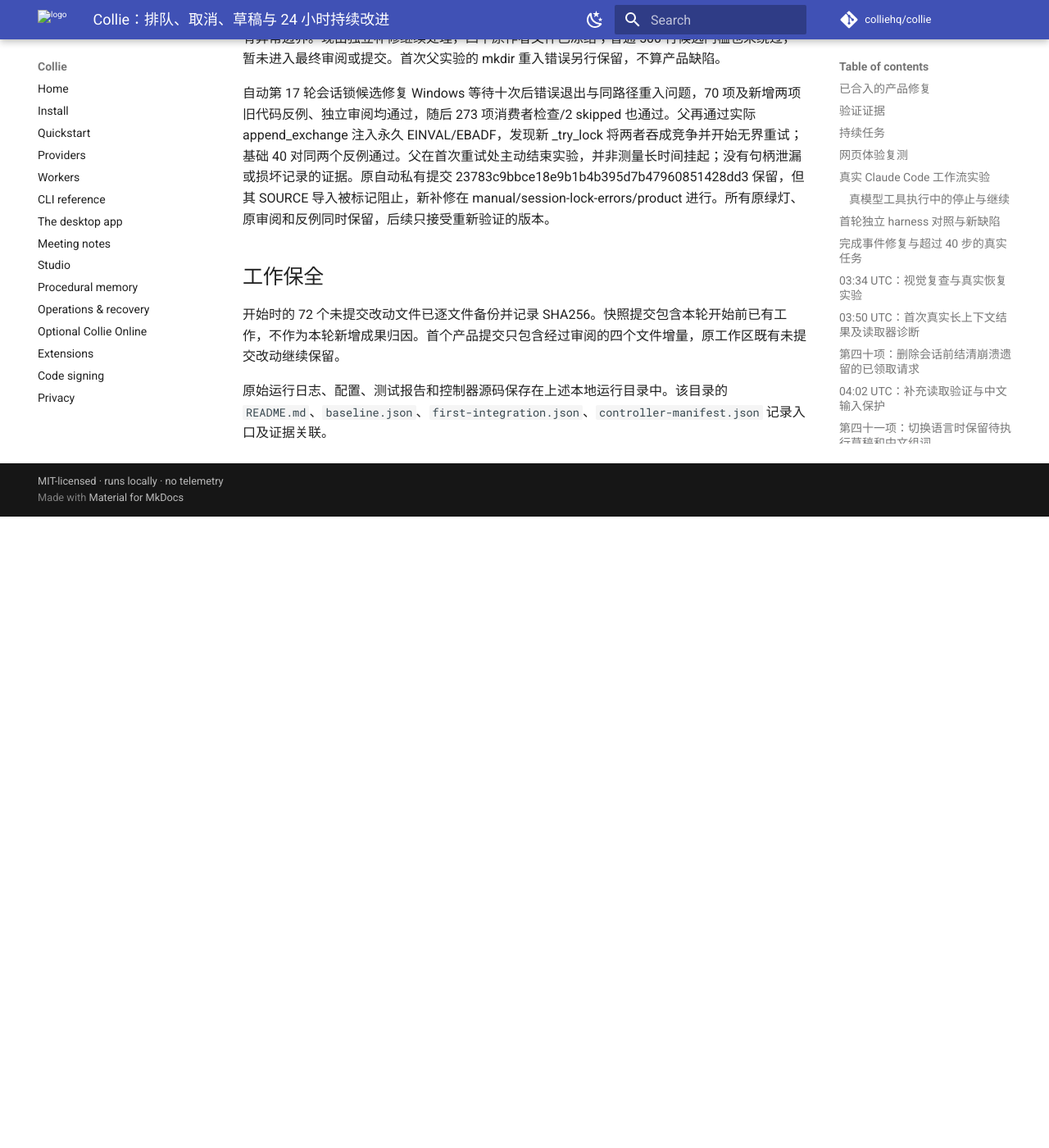
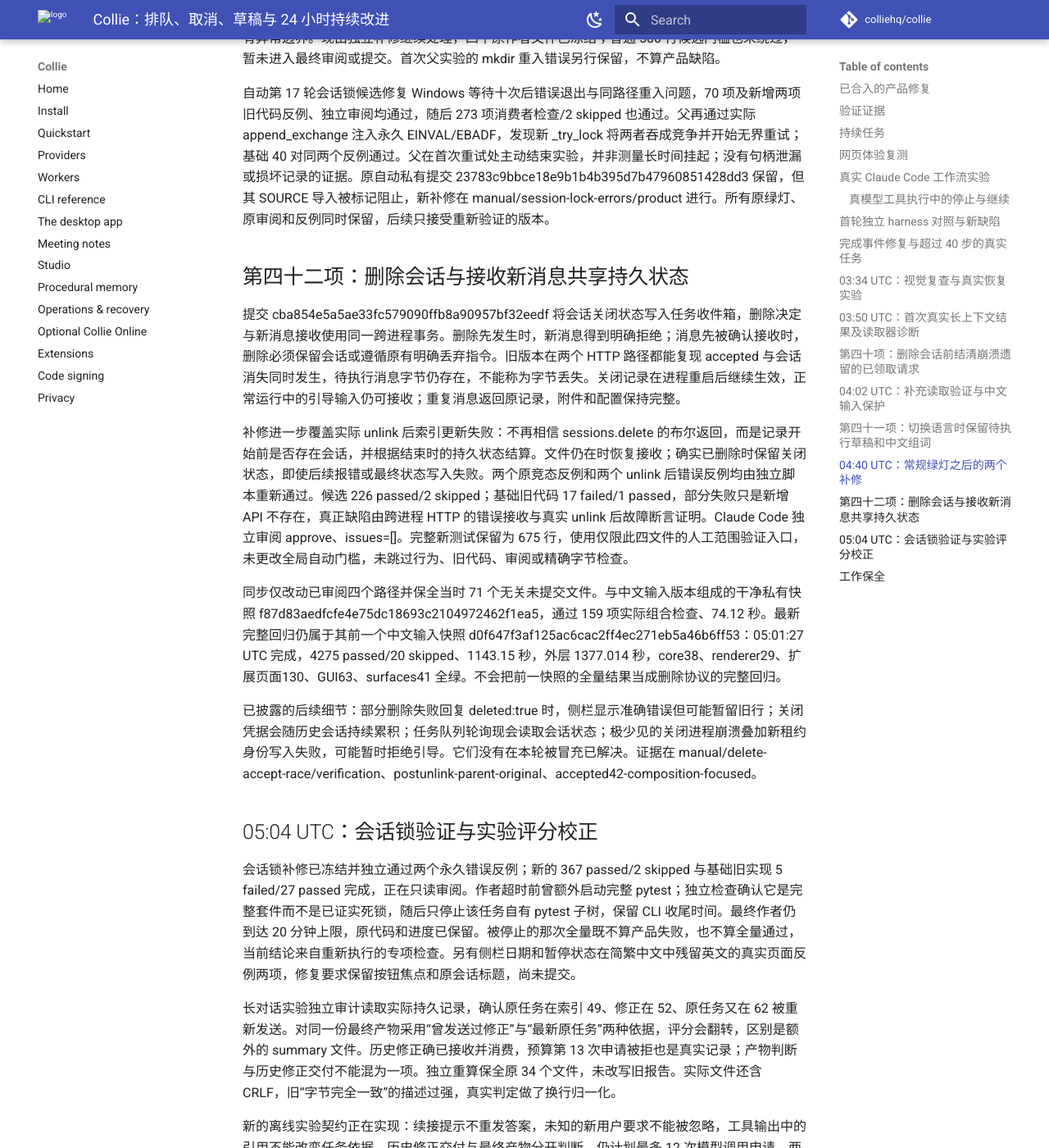
Before and after one commit to colliehq/collie, an MkDocs documentation site: the page built from docs/product-evolution-2026-09-13.md, in a window 1280 px wide and 1400 px high, scrolled down 32681 px. Shown: the whole window at 82% size. Built offline with MkDocs 1.6.1 and Material for MkDocs 9.7.7, drawn with Linux system fonts in a browser that asks for light colours; comment, search, counter and statistics services are not loaded; before the commit the page ends 33311 px from its top, so only the background shows below that; some of the changed text lies outside the part shown.

Commit message:
docs: record durable deletion and complete UI regression results

```diff
--- a/docs/product-evolution-2026-09-13.md
+++ b/docs/product-evolution-2026-09-13.md
@@ -2,7 +2,7 @@
 
 本轮从 2026-09-13 05:15 PDT 开始，后台任务截止于 2026-09-14 05:15 PDT。
 
-截至 9 月 14 日 04:40 UTC，四十一项产品改动已提交。最新中文动态队列与输入法保护通过 168 项独立回归及 Claude Code 审阅，完整组合回归正在运行；最近已完成的全量仍为第四十项的 4267 passed、20 skipped，GUI 63/63、跨界面 41/41、renderer 29/29。删除/接收竞态与会话锁候选各通过常规检查后，父分别补出了删除后索引失败、永久锁错误被无限重试的反例，均继续补修，未作为已交付成果。首组 Max 真实长上下文实验仍为五轴通过、任务未完成；原恢复与物理请求计数保留未验证，副本检查点回放作为单独补充。
+截至 9 月 14 日 05:04 UTC，四十二项产品改动已提交。第四十一项中文输入版本的完整回归已通过：4275 passed、20 skipped，GUI 63/63、跨界面 41/41、renderer 29/29。第四十二项删除/接收竞态修复通过 226 项独立专项及审阅；与前项的实际组合另有 159 项通过。会话锁补修通过 367 项/2 skipped，正在新的独立审阅；侧栏中英文混杂的两项反例正在修复。首组 Max 实验保留原五轴 PASS、两轴 UNVERIFIED、任务 FAIL，但独立审计确认第二阶段重发原任务，产物评分对采用哪条指令敏感，因此不能将原产物 PASS 当成遵循最新任务的可靠结论。
 
 ## 已合入的产品修复
 
@@ -436,6 +436,24 @@ v9 的实验路由现保留产品内建 claude-agent-sdk 身份，在自己的
 
 自动第 17 轮会话锁候选修复 Windows 等待十次后错误退出与同路径重入问题，70 项及新增两项旧代码反例、独立审阅均通过，随后 273 项消费者检查/2 skipped 也通过。父再通过实际 append_exchange 注入永久 EINVAL/EBADF，发现新 _try_lock 将两者吞成竞争并开始无界重试；基础 40 对同两个反例通过。父在首次重试处主动结束实验，并非测量长时间挂起；没有句柄泄漏或损坏记录的证据。原自动私有提交 23783c9bbce18e9b1b4b395d7b47960851428dd3 保留，但其 SOURCE 导入被标记阻止，新补修在 manual/session-lock-errors/product 进行。所有原绿灯、原审阅和反例同时保留，后续只接受重新验证的版本。
 
+## 第四十二项：删除会话与接收新消息共享持久状态
+
+提交 cba854e5a5ae33fc579090ffb8a90957bf32eedf 将会话关闭状态写入任务收件箱，删除决定与新消息接收使用同一跨进程事务。删除先发生时，新消息得到明确拒绝；消息先被确认接收时，删除必须保留会话或遵循原有明确丢弃指令。旧版本在两个 HTTP 路径都能复现 accepted 与会话消失同时发生，待执行消息字节仍存在，不能称为字节丢失。关闭记录在进程重启后继续生效，正常运行中的引导输入仍可接收；重复消息返回原记录，附件和配置保持完整。
+
+补修进一步覆盖实际 unlink 后索引更新失败：不再相信 sessions.delete 的布尔返回，而是记录开始前是否存在会话，并根据结束时的持久状态结算。文件仍在时恢复接收；确实已删除时保留关闭状态，即使后续报错或最终状态写入失败。两个原竞态反例和两个 unlink 后错误反例均由独立脚本重新通过。候选 226 passed/2 skipped；基础旧代码 17 failed/1 passed，部分失败只是新增 API 不存在，真正缺陷由跨进程 HTTP 的错误接收与真实 unlink 后故障断言证明。Claude Code 独立审阅 approve、issues=[]。完整新测试保留为 675 行，使用仅限此四文件的人工范围验证入口，未更改全局自动门槛，未跳过行为、旧代码、审阅或精确字节检查。
+
+同步仅改动已审阅四个路径并保全当时 71 个无关未提交文件。与中文输入版本组成的干净私有快照 f87d83aedfcfe4e75dc18693c2104972462f1ea5，通过 159 项实际组合检查、74.12 秒。最新完整回归仍属于其前一个中文输入快照 d0f647f3af125ac6cac2ff4ec271eb5a46b6ff53：05:01:27 UTC 完成，4275 passed/20 skipped、1143.15 秒，外层 1377.014 秒，core38、renderer29、扩展页面130、GUI63、surfaces41 全绿。不会把前一快照的全量结果当成删除协议的完整回归。
+
+已披露的后续细节：部分删除失败回复 deleted:true 时，侧栏显示准确错误但可能暂留旧行；关闭凭据会随历史会话持续累积；任务队列轮询现会读取会话状态；极少见的关闭进程崩溃叠加新租约身份写入失败，可能暂时拒绝引导。它们没有在本轮被冒充已解决。证据在 manual/delete-accept-race/verification、postunlink-parent-original、accepted42-composition-focused。
+
+## 05:04 UTC：会话锁验证与实验评分校正
+
+会话锁补修已冻结并独立通过两个永久错误反例；新的 367 passed/2 skipped 与基础旧实现 5 failed/27 passed 完成，正在只读审阅。作者超时前曾额外启动完整 pytest；独立检查确认它是完整套件而不是已证实死锁，随后只停止该任务自有 pytest 子树，保留 CLI 收尾时间。最终作者仍到达 20 分钟上限，原代码和进度已保留。被停止的那次全量既不算产品失败，也不算全量通过，当前结论来自重新执行的专项检查。另有侧栏日期和暂停状态在简繁中文中残留英文的真实页面反例两项，修复要求保留按钮焦点和原会话标题，尚未提交。
+
+长对话实验独立审计读取实际持久记录，确认原任务在索引 49、修正在 52、原任务又在 62 被重新发送。对同一份最终产物采用“曾发送过修正”与“最新原任务”两种依据，评分会翻转，区别是额外的 summary 文件。历史修正确已接收并消费，预算第 13 次申请被拒也是真实记录；产物判断与历史修正交付不能混为一项。独立重算保全原 34 个文件，未改写旧报告。实际文件还含 CRLF，旧“字节完全一致”的描述过强，真实判定做了换行归一化。
+
+新的离线实验契约正在实现：续接提示不重发答案，未知的新用户要求不能被忽略，工具输出中的引用不能改变任务依据，历史修正交付与最终产物分开判断。仍计划最多 12 次模型调用申请、两个自有进程生命周期、4000 的人为压缩阈值，尚未准入或执行新的真实模型批次，也不作其他 harness 的排名结论。证据在 manual/context-pressure-v10-contract/native-parent-original 与 parent-contract-audit.json。
+
 ## 工作保全
 
 开始时的 72 个未提交改动文件已逐文件备份并记录 SHA256。快照提交包含本轮开始前已有工作，不作为本轮新增成果归因。首个产品提交只包含经过审阅的四个文件增量，原工作区既有未提交改动继续保留。
```
